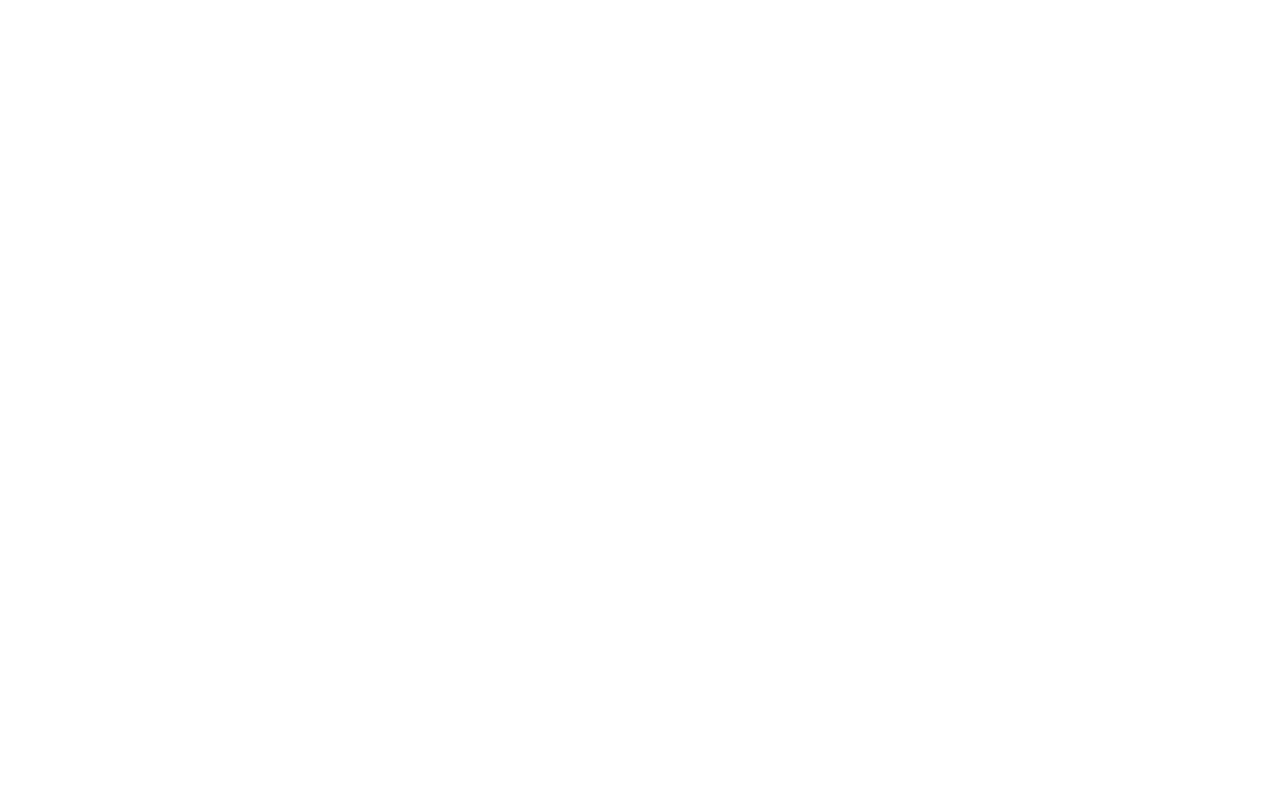
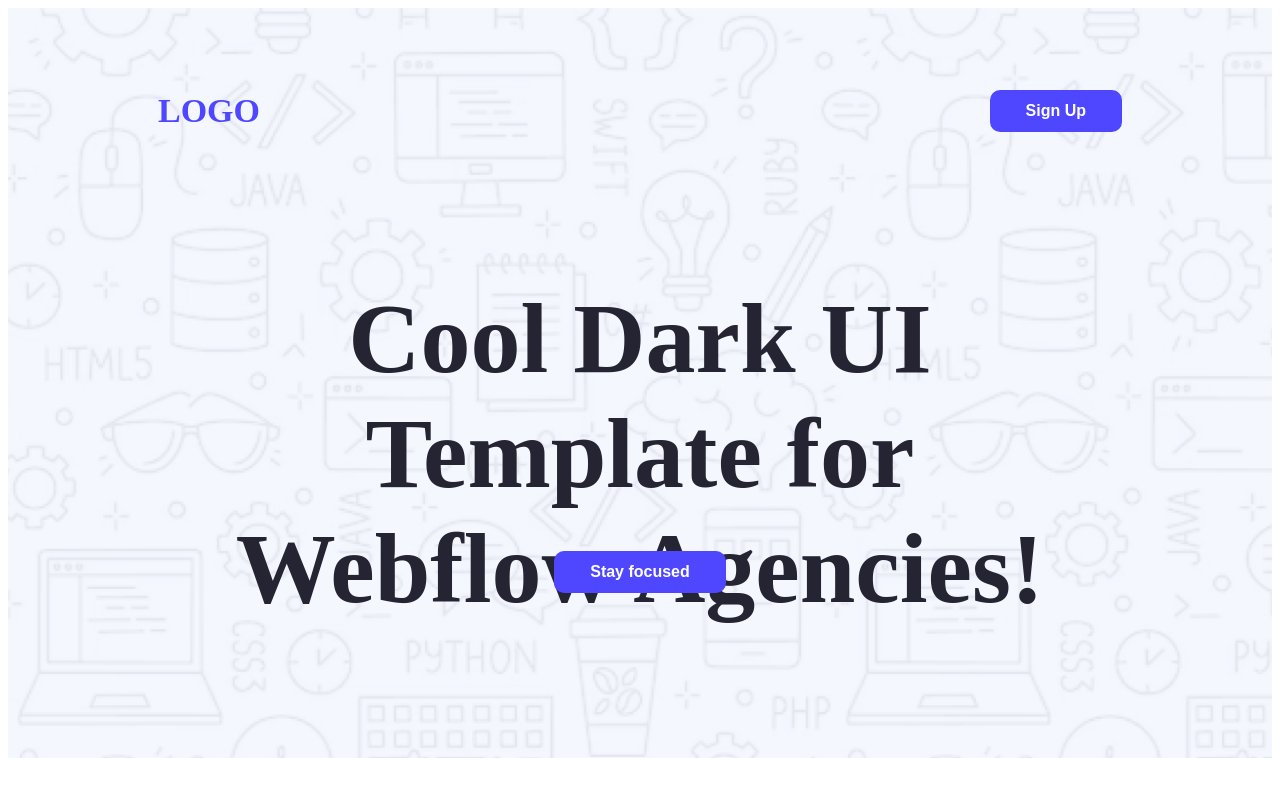
Before and after one commit to Amjoy09/B12A01-landing-launchpad, a plain HTML site: page index.html in a window 1280 px wide. Drawn offline with Linux system fonts and the light colour scheme.

Commit message:
created nav section and banner section

```diff
--- a/index.html
+++ b/index.html
@@ -7,10 +7,23 @@
     <link rel="stylesheet" href="style/style.css">
 </head>
 <body>
-    <header>
+ <header class="banner">
+    <div class="nav">
+        <h3 class="logo">LOGO</h3>
+        <div><button class="btn"><a class="btn-anchor" href="">Sign Up</a></button></div>
+    </div>
+    <div class="banner-content">
+        <div class="banner-title">
+        <h1>Cool Dark UI Template for Webflow Agencies!</h1>
+    </div>
 
-    </header>
+        <div class="banner-btn">
+            <button class="btn"><a class="btn-anchor" href="">Stay focused</a></button>
+        </div>
+
+ </header>
     <main>
+
 
     </main>
     <footer>
--- a/style/style.css
+++ b/style/style.css
@@ -0,0 +1,72 @@
+.banner{
+    background-image: url('/Assets/Hero-bg.png');
+    background-size: cover;
+    background-position: center;
+    width: 100%;
+    height: 750px;
+
+}
+
+.nav{
+    display: flex;
+    justify-content: space-between;
+    align-items: center;
+    padding: 50px 150px;
+}
+
+.logo{
+    font-size: 34px;
+    font-weight: 900;
+    color: #4E47FF;
+
+}
+
+.btn{
+    font-size: 16px;
+    font-weight: bold;
+    padding: 12px 36px;
+    background-color: #4E47FF;
+    border: none;
+    border-radius: 10px;
+}
+.btn:hover{
+    font-size: large;
+    background-color: #252432;
+    cursor:pointer;
+}
+
+.banner-title{
+    font-size: 50px;
+    font-weight: bold;
+    color: #252432;
+    height: 100px;
+    width: 70%;
+    text-align: center;
+    margin: 0 auto;
+
+
+}
+.btn-anchor{
+    text-decoration: none;
+    color: #FFFFFF;
+
+}
+
+.banner-content{
+    display: block;
+}
+
+.banner-btn{
+    /* position: absolute; */
+    /* bottom: 50px; */
+    left: 0;
+    right: 0;
+    text-align: center;
+    padding-top: 170px;
+}
+
+.action{
+    display: flex;
+    justify-content: space-between;
+
+}
```
